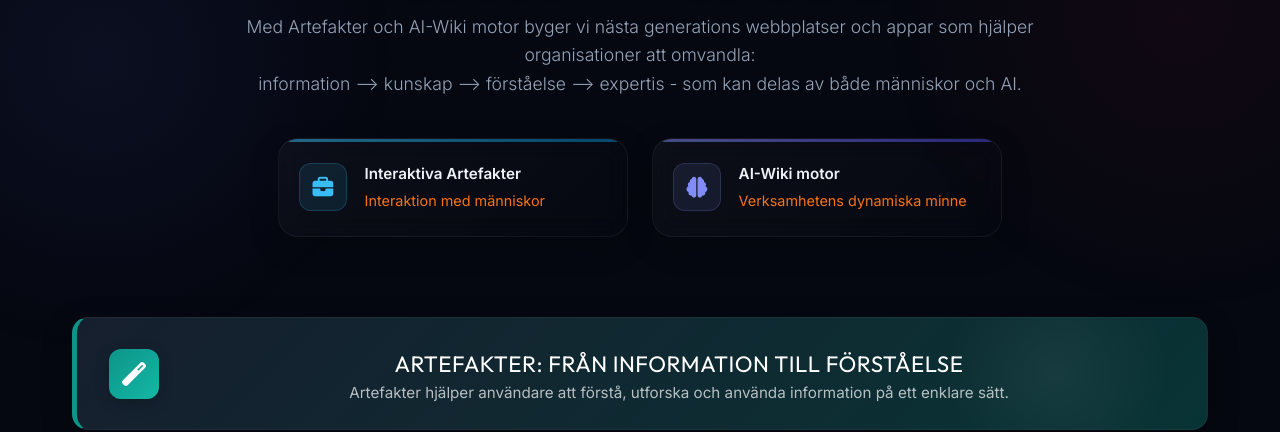
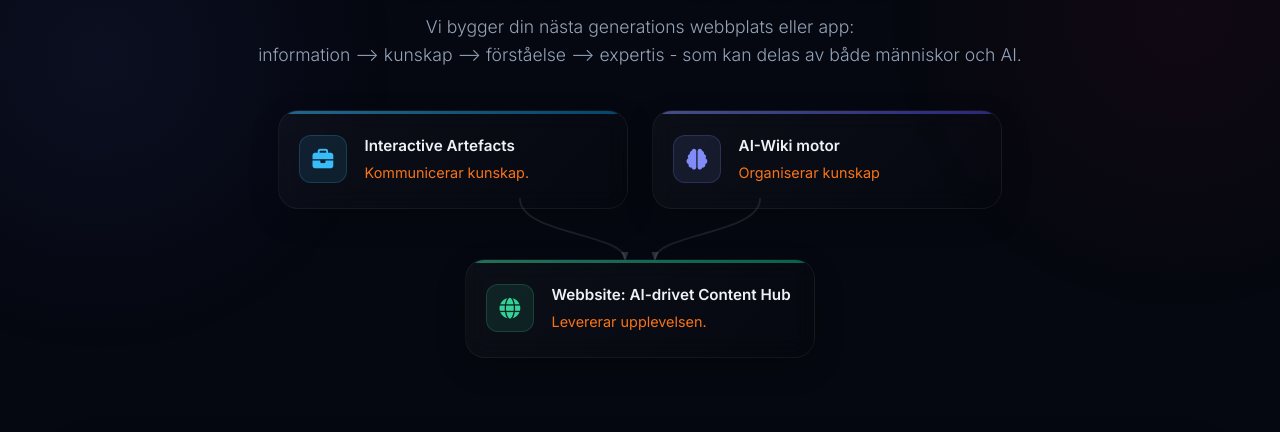
Before and after one commit to alvaroC/hub-antigravity, a plain HTML site: page tjanster.html in a window 1280 px wide. Shown: the part 402-834 px from the top of the page. Drawn offline with Linux system fonts and the light colour scheme; a script that the page names is missing.

Commit message:
uppdatering

```diff
--- a/css/tjanster.css
+++ b/css/tjanster.css
@@ -266,6 +266,138 @@
 
 .pillar-indigo:hover {
     box-shadow: 0 15px 35px rgba(129, 140, 248, 0.15);
+}
+
+/* 5. Emerald Theme (Webbplatsen) */
+.pillar-emerald::before {
+    background: linear-gradient(90deg, #34d399, #10b981);
+}
+
+.pillar-emerald .pillar-icon {
+    background: rgba(52, 211, 153, 0.1);
+    border: 1px solid rgba(52, 211, 153, 0.2);
+    color: #34d399;
+}
+
+.pillar-emerald .pillar-action {
+    color: #34d399;
+}
+
+.pillar-emerald:hover {
+    box-shadow: 0 15px 35px rgba(52, 211, 153, 0.15);
+}
+
+/* Flow Container and Connectors Layout */
+.intro-flow-container {
+    position: relative;
+    max-width: 800px;
+    margin: 0 auto;
+}
+
+.flow-connectors {
+    position: relative;
+    width: 100%;
+    height: 70px;
+    margin: -10px auto;
+    display: flex;
+    justify-content: center;
+    z-index: 2;
+}
+
+.connector-svg {
+    width: 100%;
+    max-width: 480px;
+    height: 100%;
+    overflow: visible;
+}
+
+.connector-path {
+    stroke: rgba(148, 163, 184, 0.15);
+    stroke-width: 2;
+    stroke-linecap: round;
+    transition: stroke 0.4s cubic-bezier(0.4, 0, 0.2, 1),
+                stroke-width 0.4s cubic-bezier(0.4, 0, 0.2, 1),
+                filter 0.4s cubic-bezier(0.4, 0, 0.2, 1),
+                stroke-dasharray 0.4s ease;
+}
+
+/* Hover effects using :has selector */
+.intro-flow-container:has(.pillar-blue:hover) .path-left {
+    stroke: #38bdf8;
+    stroke-width: 3;
+    marker-end: url(#arrow-blue);
+    filter: drop-shadow(0 0 5px rgba(56, 189, 248, 0.6));
+    stroke-dasharray: 6 4;
+    animation: flow-dash-left 1.5s linear infinite;
+}
+
+.intro-flow-container:has(.pillar-indigo:hover) .path-right {
+    stroke: #818cf8;
+    stroke-width: 3;
+    marker-end: url(#arrow-indigo);
+    filter: drop-shadow(0 0 5px rgba(129, 140, 248, 0.6));
+    stroke-dasharray: 6 4;
+    animation: flow-dash-right 1.5s linear infinite;
+}
+
+/* When hovering Webbplatsen, both arrows glow emerald and flow downwards */
+.intro-flow-container:has(.pillar-emerald:hover) .path-left {
+    stroke: #34d399;
+    stroke-width: 3;
+    marker-end: url(#arrow-emerald);
+    filter: drop-shadow(0 0 5px rgba(52, 211, 153, 0.6));
+    stroke-dasharray: 6 4;
+    animation: flow-dash-left 1.5s linear infinite;
+}
+
+.intro-flow-container:has(.pillar-emerald:hover) .path-right {
+    stroke: #34d399;
+    stroke-width: 3;
+    marker-end: url(#arrow-emerald);
+    filter: drop-shadow(0 0 5px rgba(52, 211, 153, 0.6));
+    stroke-dasharray: 6 4;
+    animation: flow-dash-right 1.5s linear infinite;
+}
+
+@keyframes flow-dash-left {
+    from {
+        stroke-dashoffset: 20;
+    }
+    to {
+        stroke-dashoffset: 0;
+    }
+}
+
+@keyframes flow-dash-right {
+    from {
+        stroke-dashoffset: 20;
+    }
+    to {
+        stroke-dashoffset: 0;
+    }
+}
+
+.intro-bottom-grid {
+    display: flex;
+    justify-content: center;
+    margin-top: 0;
+    position: relative;
+    z-index: 3;
+}
+
+.intro-bottom-grid .intro-pillar {
+    min-width: 280px;
+    max-width: 350px;
+}
+
+/* Hide connectors on mobile devices when columns stack */
+@media (max-width: 640px) {
+    .flow-connectors {
+        display: none;
+    }
+    .intro-bottom-grid {
+        margin-top: 1rem;
+    }
 }
 
 /* Section Header Banners (TITEL) */
--- a/tjanster.html
+++ b/tjanster.html
@@ -82,11 +82,11 @@
             <span class="intro-tag">TJÄNSTER & LÖSNINGAR</span>
             <h1 class="opacity">HUR KAN VI HJÄLPA DIG?</h1>
             <p class="intro-subtitle">
-                Med Artefakter och AI-Wiki motor byger vi nästa generations webbplatser och appar som
-                hjälper organisationer att omvandla: </br>
+                Vi bygger din nästa generations webbplats eller app: </br>
                 information --> kunskap --> förståelse --> expertis - som kan delas av både människor och AI.
             </p>
 
+            <div class="intro-flow-container">
                 <div class="intro-grid">
 
                     <a href="#artefakter-guide" class="intro-pillar pillar-blue">
@@ -94,9 +94,8 @@
                             <i class="fas fa-briefcase"></i>
                         </div>
                         <div class="pillar-content">
-                        <span class="pillar-title">Interaktiva Artefakter</span>
-                        <p class="subtitle-tag">Interaktion med människor</p>
-
+                            <span class="pillar-title">Interactive Artefacts</span>
+                            <p class="subtitle-tag">Kommunicerar kunskap.</p>
                         </div>
                     </a>
 
@@ -106,10 +105,54 @@
                         </div>
                         <div class="pillar-content">
                             <span class="pillar-title">AI-Wiki motor</span>
-                        <p class="subtitle-tag">Verksamhetens dynamiska minne</p>
+                            <p class="subtitle-tag">Organiserar kunskap</p>
                         </div>
                     </a>
 
+                </div>
+
+                <!-- Flow Connectors SVG -->
+                <div class="flow-connectors">
+                    <svg class="connector-svg" viewBox="0 0 480 70" preserveAspectRatio="none">
+                        <defs>
+                            <marker id="arrow-blue" viewBox="0 0 10 10" refX="6" refY="5" markerWidth="6"
+                                markerHeight="6" orient="auto">
+                                <path d="M 0 2 L 8 5 L 0 8 z" fill="#38bdf8" />
+                            </marker>
+                            <marker id="arrow-indigo" viewBox="0 0 10 10" refX="6" refY="5" markerWidth="6"
+                                markerHeight="6" orient="auto">
+                                <path d="M 0 2 L 8 5 L 0 8 z" fill="#818cf8" />
+                            </marker>
+                            <marker id="arrow-emerald" viewBox="0 0 10 10" refX="6" refY="5" markerWidth="6"
+                                markerHeight="6" orient="auto">
+                                <path d="M 0 2 L 8 5 L 0 8 z" fill="#34d399" />
+                            </marker>
+                            <marker id="arrow-default" viewBox="0 0 10 10" refX="6" refY="5" markerWidth="6"
+                                markerHeight="6" orient="auto">
+                                <path d="M 0 2 L 8 5 L 0 8 z" fill="rgba(148, 163, 184, 0.25)" />
+                            </marker>
+                        </defs>
+                        <!-- Left path (from Interaktiva Artefakter) -->
+                        <path class="connector-path path-left" d="M 120,0 C 120,35 225,35 225,60" fill="none"
+                            marker-end="url(#arrow-default)" />
+                        <!-- Right path (from AI-Wiki motor) -->
+                        <path class="connector-path path-right" d="M 360,0 C 360,35 255,35 255,60" fill="none"
+                            marker-end="url(#arrow-default)" />
+                    </svg>
+                </div>
+
+                <!-- Bottom grid containing the website block -->
+                <div class="intro-bottom-grid">
+                    <a href="#contact" class="intro-pillar pillar-emerald">
+                        <div class="pillar-icon">
+                            <i class="fas fa-globe"></i>
+                        </div>
+                        <div class="pillar-content">
+                            <span class="pillar-title">Webbsite: AI-drivet Content Hub</span>
+                            <p class="subtitle-tag">Levererar upplevelsen.</p>
+                        </div>
+                    </a>
+                </div>
             </div>
         </section>
 
```
Lines whose indentation alone changed are shown as unchanged.
